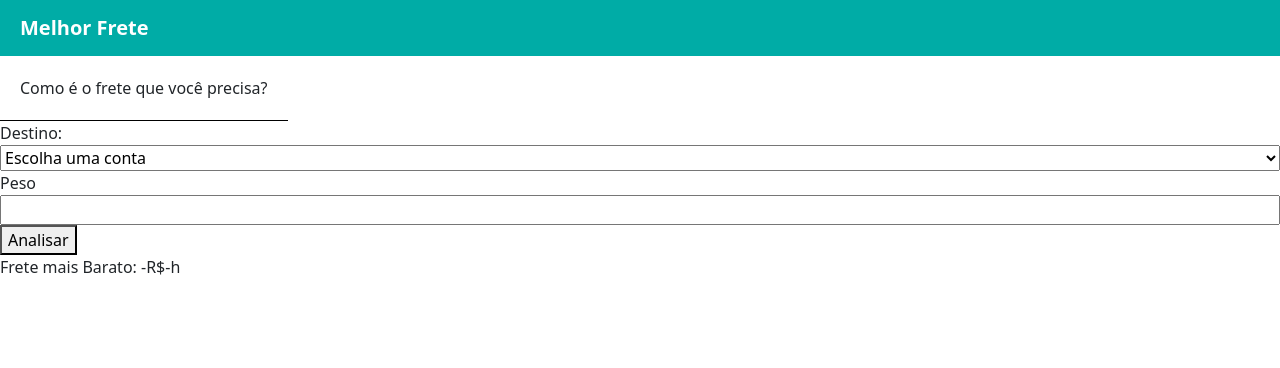
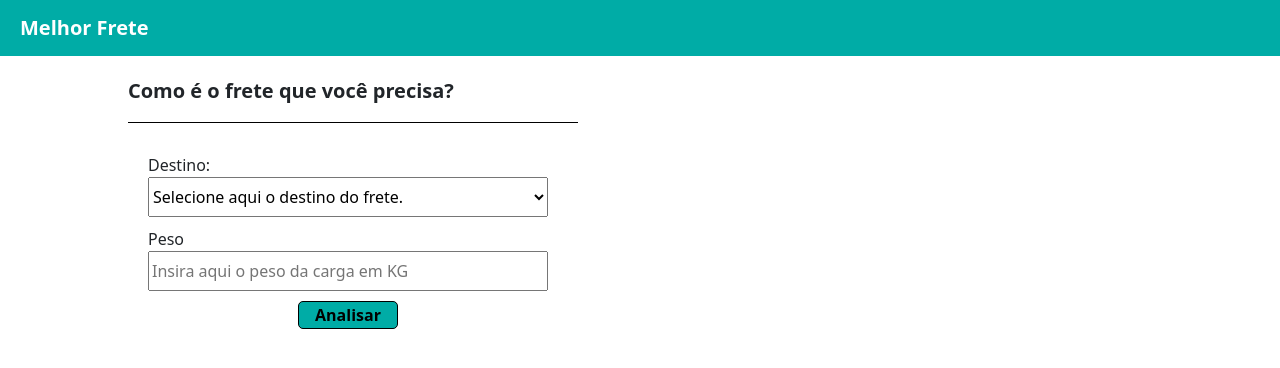
Before and after one commit to italo1033/transportadora, a Vue app in the folder code/: page / in a window 1280 px wide. Shown: the top 368 px of the page. Built offline with nearby package versions, Linux system fonts and the light colour scheme; data requests are answered from the project's data file.

Commit message:
criando tela

```diff
--- a/code/src/components/BestTransport.vue
+++ b/code/src/components/BestTransport.vue
@@ -7,24 +7,43 @@
         </b-navbar-brand>
       </b-navbar>
     </div>
-    <div style="border-bottom:1px solid #000; width:max-content; padding:20px;">
-      Como é o frete que você precisa?
+    <div  class="containerGeral">
+      <div class="text">
+        <p>Como é o frete que você precisa?</p>
       </div>
-    <div class="d-flex flex-column">
+        <div class="containerInput">
           Destino:
           <select v-model="selected">
-        <option value="" disabled selected>Escolha uma conta</option>
+            <option value="" disabled selected>Selecione aqui o destino do frete.</option>
             <option v-for="account in accounts" :key="account" :value="account" >{{ account }}</option>
           </select>
 
           Peso
           <input type="text" v-model="valueKg" placeholder="Insira aqui o peso da carga em KG" />
+
+          <div class="d-flex w-100 justify-content-center">
+            <button  v-on:click="result">Analisar</button>
+          </div>
         </div>
 
-    <button  v-on:click="comverte">Analisar</button>
 
-    <p>Frete mais Barato: {{maisBarato.name}}-R${{maisBarato.cost_transport_heavy}}-{{maisBarato.lead_time}}h</p>
 
+        <div v-if="show">
+          <div class="text">
+            <p>Estas são as melhores alternativas de frete que encontramos para você.</p>
+          </div>
+          <div class="result" style="background-color: #d9ead3;">
+              <p>
+                <img src="../assets/iconsMao.png" alt="icon_mao" width="40px" height="40px">
+                Frete mais Barato: <b> {{maisBarato}}</b></p>
+          </div>
+          <div class="result" style="background-color: #c9daf8;">
+                <p>
+                  <img src="../assets/watch.png" alt="icon_mao" width="40px" height="40px">
+                  Frete mais Rápido: <b>{{maisRapido}}</b></p>
+          </div>
+        </div>
+    </div>
   </div>
 </template>
 
@@ -32,8 +51,7 @@
 import {
   BNavbar,
   BNavbarBrand,
-} from 'bootstrap-vue'
-
+} from 'bootstrap-vue';
 export default {
   components: {
     BNavbar,
@@ -44,12 +62,13 @@ export default {
 
     return {
       appName,
-      valueKg:" ",
+      valueKg:"",
       accounts: [],
       selected:'',
       objectURL:[],
-      maisBarato:[],
-
+      maisBarato:"",
+      maisRapido:"",
+      show:false,
     }
   },
   created() {
@@ -82,7 +101,7 @@ export default {
   },
   methods: {
     // Implemente aqui os metodos utilizados na pagina
-    comverte(){
+    verification(){
       const array=[]
       for (const key in this.objectURL) {
         if (Object.hasOwnProperty.call(this.objectURL, key)) {
@@ -101,65 +120,65 @@ export default {
           let valueCTL=obj.cost_transport_light.split(" ")
           let valueCTV=obj.cost_transport_heavy.split(" ")
           let ld=obj.lead_time.split("h")
-          return {...obj, cost_transport_light: valueCTL[1]*this.valueKg, cost_transport_heavy: valueCTV[1]* this.valueKg, lead_time:ld[0] };
+          return {...obj, cost_transport_light: (valueCTL[1]*this.valueKg).toFixed(1), cost_transport_heavy: (valueCTV[1]* this.valueKg).toFixed(1), lead_time:ld[0] };
         }
 
         return obj;
       });
 
-    //trazendo o mais em conta
 
-      if(this.valueKg >= 100){
+
+      if(this.valueKg > 100){
+        console.log('1')
+          // trazendo opção mais barata
           const maxHeavy = newArr.reduce(function(prev, current) {
             return prev.cost_transport_heavy < current.cost_transport_heavy ? prev : current;
           });
-        this.maisBarato=maxHeavy
-      console.log(maxHeavy);
-      }else if(this.valueKg < 100){
-        const maxHeavy = newArr.reduce(function(prev, current) {
-          return prev.cost_transport_heavy < current.cost_transport_heavy ? prev : current;
+          this.maisBarato=maxHeavy.name+"-R$"+maxHeavy.cost_transport_heavy+"-"+maxHeavy.lead_time+"h"
+          // console.log(maxHeavy)
+
+          // trazendo opção mais rapida
+          const moreLead_time = newArr.reduce(function(prev, current) {
+            return prev.lead_time > current.lead_time ? prev : current;
           });
-        this.maisBarato=maxHeavy
+          this.maisRapido=moreLead_time.name+"-R$"+moreLead_time.cost_transport_heavy+"-"+moreLead_time.lead_time+"h"
+
+          console.log(moreLead_time)
+
+
+      }else if(this.valueKg <= 100){
+        console.log('2')
+          // trazendo valor mais barato
+          const maxLigt = newArr.reduce(function(prev, current) {
+            return prev.cost_transport_light < current.cost_transport_light ? prev : current;
+          });
+          this.maisBarato=maxLigt.name+"-R$"+maxLigt.cost_transport_light+"-"+maxLigt.lead_time+"h"
+          // console.log(maxLigt)
+
+          // trazendo opção mais rapida
+          const moreLead_time = newArr.reduce(function(prev, current) {
+            console.log(prev.lead_time)
+            console.log(current.lead_time)
+            return prev.lead_time > current.lead_time ? prev : current;
+          });
+          console.log(newArr)
+          console.log(moreLead_time)
+          this.maisRapido=moreLead_time.name+"-R$"+moreLead_time.cost_transport_light+"-"+moreLead_time.lead_time+"h"
+
       }
 
-
-
-
+      this.show = true;
     },
 
+    result(){
+      if(this.selected === "" || this.valueKg === ""){
+        alert("Por favor preencha todos os campos para podemos fazer a análise.")
+      }
+      else{
+        this.verification();
+      }
 
-
-
-
-
-
-
-
-
-
-
-
-
-
-
-
-    // fuctions
-    // dictVerification(select ,array){
-    //   Object.filter = (obj, predicate) => Object.assign(...Object.keys(obj)
-    //                 .filter( key => predicate(obj[key]) )
-    //                 .map( key => ({ [key]: obj[key] }) ) );
-
-
-    //   var filtered = Object.filter(array, score => score > select);
-    //   for (const key in filtered) {
-    //     if (Object.hasOwnProperty.call(object, key)) {
-    //       const element = object[key];
-
-
-    //     }
-    //   }
-
-    // }
+    }
   },
 }
 </script>
@@ -172,4 +191,56 @@ export default {
 .title .navbar-brand {
   margin-left: 20px;
 }
+.containerGeral{
+  display: flex;
+  flex-direction: column;
+  margin-left: 10%;
+}
+select, input{
+  height: 40px;
+  margin-bottom: 10px;
+}
+
+.containerInput{
+  width: 400px;
+  display: flex;
+  flex-direction: column;
+  margin-left: 20px;
+}
+
+.text{
+  margin-top: 20px;
+  border-bottom:1px solid #000;
+  width:450px;
+  margin-bottom: 30px;
+}
+
+p{
+  font-size: 20px;
+  font-weight: bold;
+}
+
+.result p{
+  font-weight: normal;
+  font-size: 17px;
+}
+
+.result{
+  width:450px;
+  padding: 5px;
+  border-radius: 5px;
+  margin: 10px;
+  margin-left: 0;
+  padding-top: 20px;
+  align-items: center;
+  border-style: dashed;
+}
+button{
+  background-color: #00aca6;
+  border: 1px solid;
+  color: #000;
+  font-weight: bold;
+  width: 100px;
+  border-radius: 5px;
+}
 </style>
```
Lines whose indentation alone changed are shown as unchanged.
